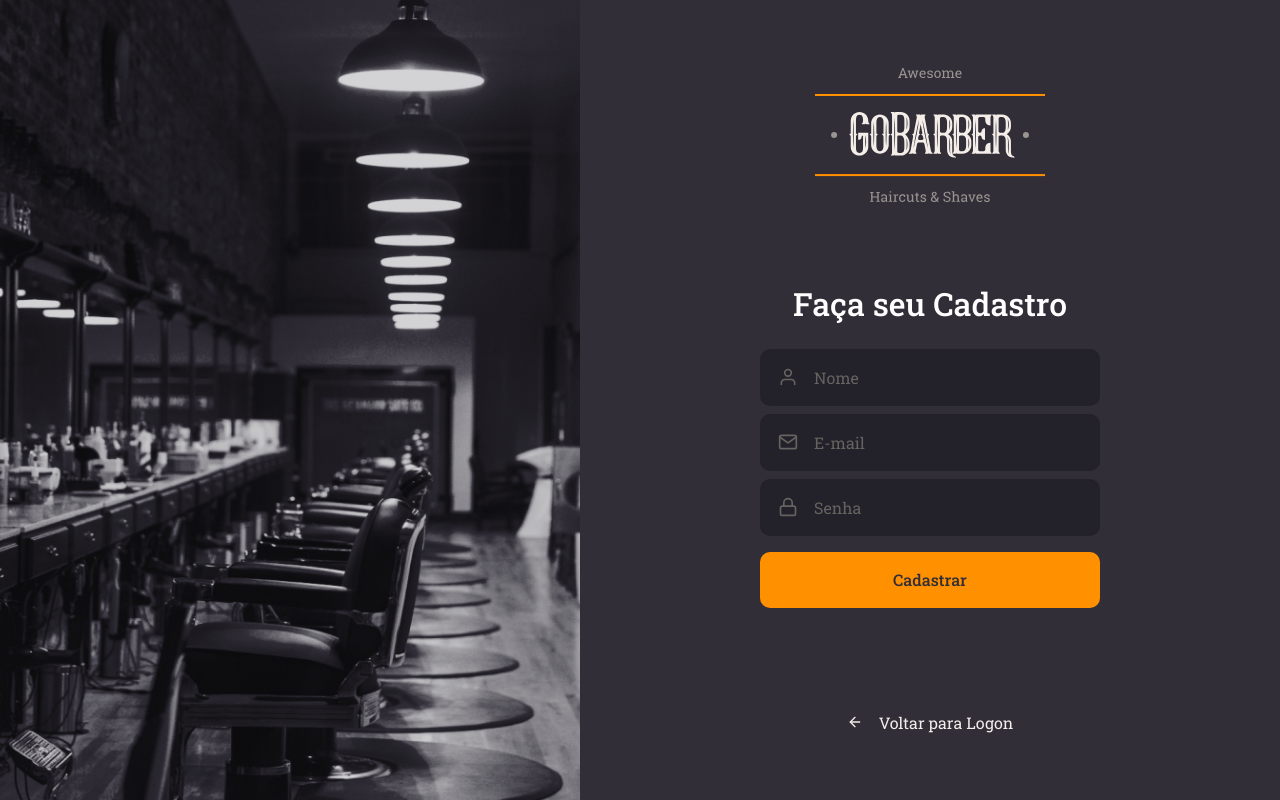
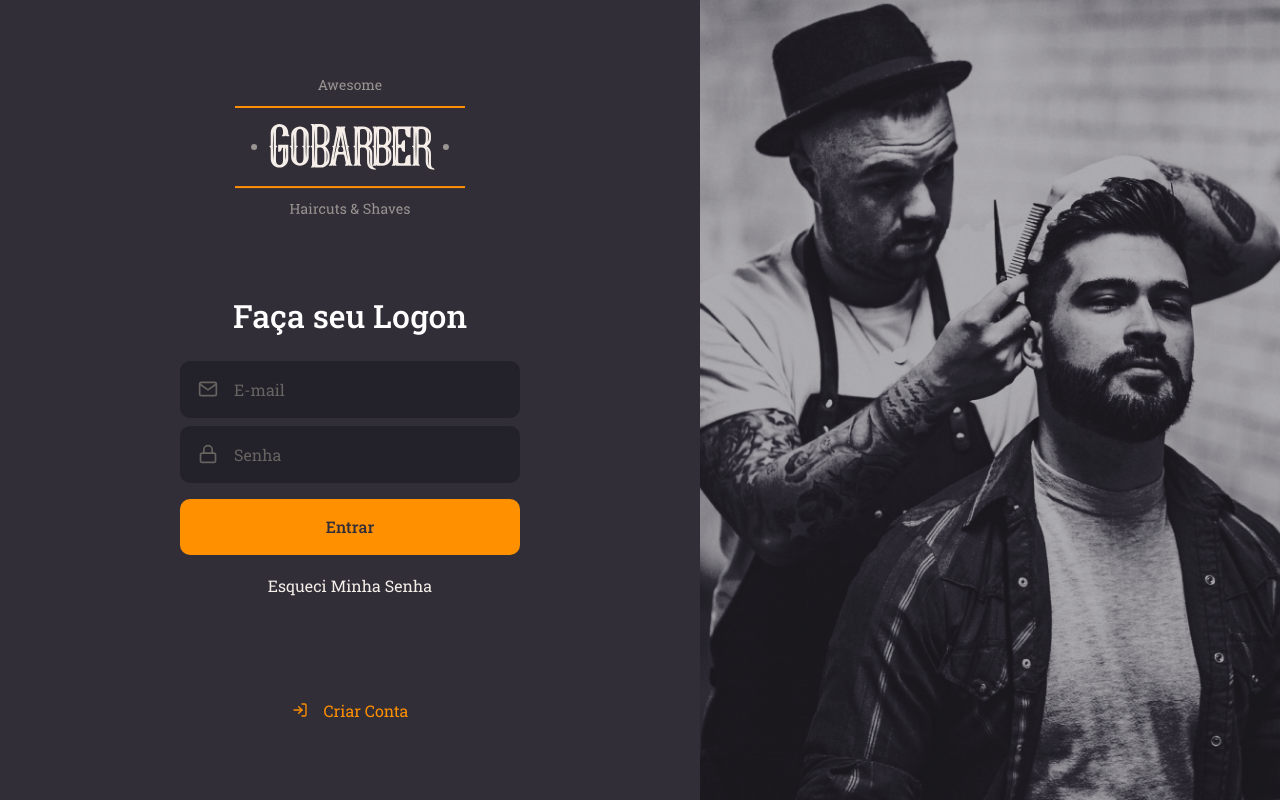
Before and after one commit to robertokbr/go-barber-web, a React (Create React App) app: page / in a window 1280 px wide. Built offline with nearby package versions, Linux system fonts and the light colour scheme.

Commit message:
Refactoring

```diff
--- a/src/App.tsx
+++ b/src/App.tsx
@@ -1,11 +1,13 @@
 import React from 'react';
+import { BrowserRouter } from 'react-router-dom';
 import GlobalStyle from './styles/global';
-import SignIn from './pages/SignIn';
-import SignUp from './pages/SignUp';
+import Routes from './Routes';
 
 const App: React.FC = () => (
   <>
-    <SignUp />
+    <BrowserRouter>
+      <Routes />
+    </BrowserRouter>
     <GlobalStyle />
   </>
 );
--- /dev/null
+++ b/src/Routes/index.tsx
@@ -0,0 +1,12 @@
+import React from 'react';
+import { Switch, Route } from 'react-router-dom';
+import SignIn from '../pages/SignIn';
+import SignUp from '../pages/SignUp';
+
+const Routes: React.FC = () => (
+  <Switch>
+    <Route component={SignIn} path="/" exact />
+    <Route component={SignUp} path="/signUp" exact />
+  </Switch>
+);
+export default Routes;
--- a/src/pages/SignIn/index.tsx
+++ b/src/pages/SignIn/index.tsx
@@ -1,4 +1,5 @@
 import React from 'react';
+import { Link } from 'react-router-dom';
 import { FiLogIn, FiMail, FiLock } from 'react-icons/fi';
 import { Container, Background, Content } from './styles';
 import logo from '../../assets/logo.svg';
@@ -22,10 +23,10 @@ const SignIn: React.FC = () => {
           <Button type="submit">Entrar</Button>
           <a href="forgot">Esqueci Minha Senha</a>
         </form>
-        <a href="createAccount">
+        <Link to="/signUp">
           <FiLogIn />
           Criar Conta
-        </a>
+        </Link>
       </Content>
       <Background />
     </Container>
--- a/src/pages/SignUp/index.tsx
+++ b/src/pages/SignUp/index.tsx
@@ -1,5 +1,6 @@
 import React from 'react';
 import { FiArrowLeft, FiMail, FiLock, FiUser } from 'react-icons/fi';
+import { Link } from 'react-router-dom';
 import { Container, Background, Content } from './styles';
 import logoImg from '../../assets/logo.svg';
 import Button from '../../components/Button';
@@ -24,10 +25,10 @@ const SignUp: React.FC = () => {
           />
           <Button type="submit">Cadastrar</Button>
         </form>
-        <a href="createAccount">
+        <Link to="/">
           <FiArrowLeft />
           Voltar para Logon
-        </a>
+        </Link>
       </Content>
     </Container>
   );
```
